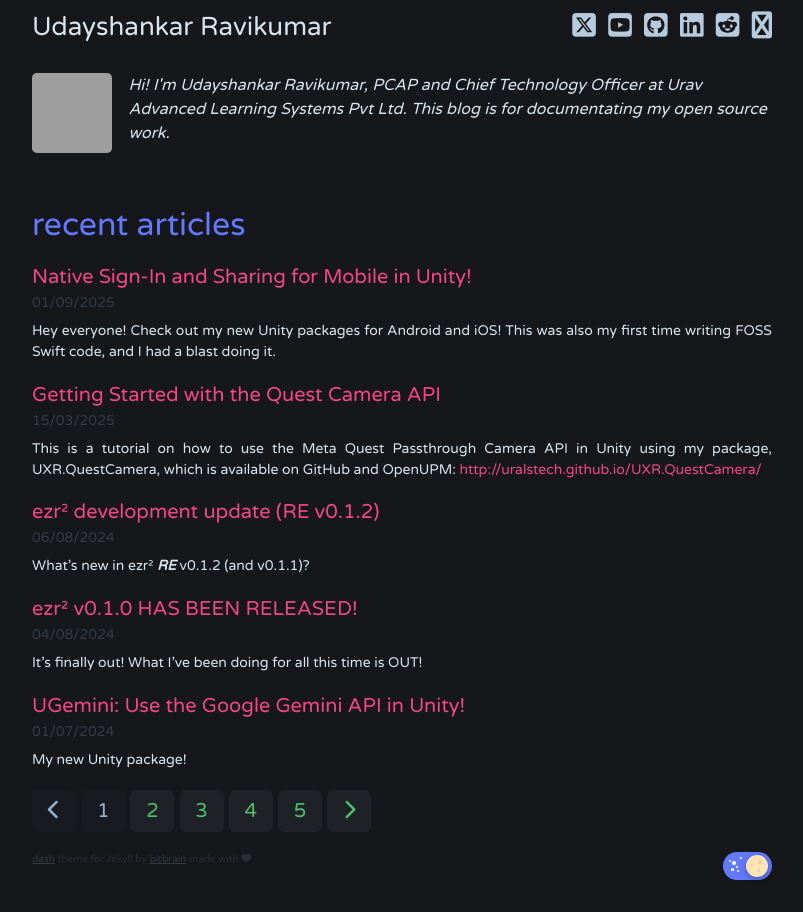
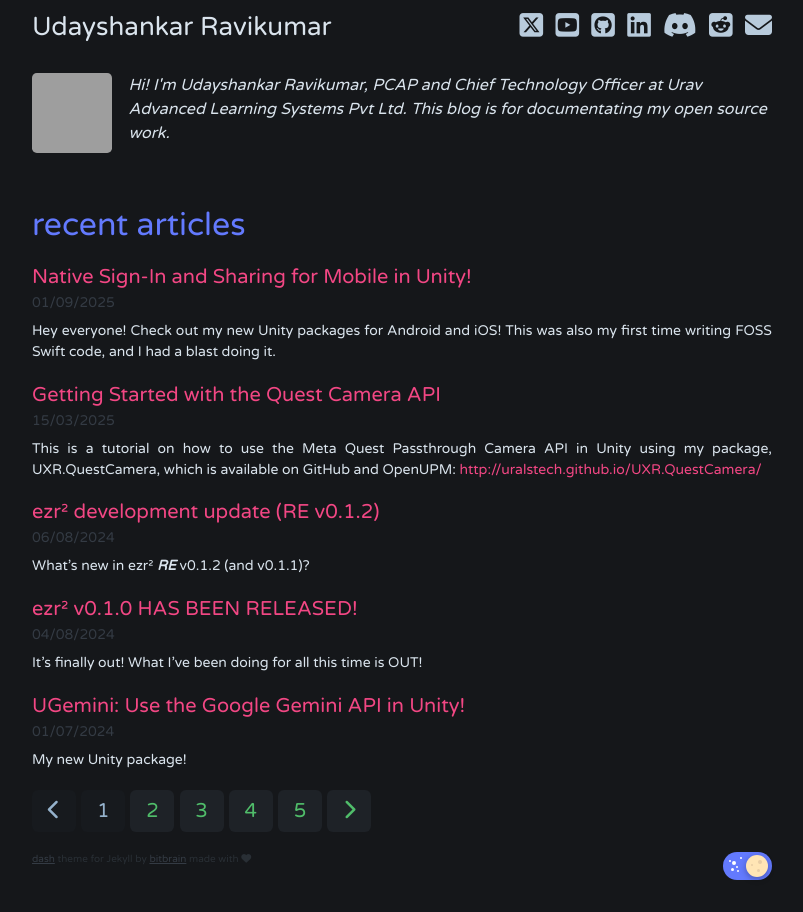
Before and after one commit to Uralstech/uralstech.github.io, a Jekyll site: the page built from index.html, in a window 1280 px wide. Shown: the whole page, without its empty margins (238-1041 px from the left). Built offline with Jekyll 4.4.1, drawn with Linux system fonts in a browser that asks for light colours; nearby versions of some CDN libraries; the list of posts is cut into pages by our own code; grey boxes are pictures that could not be loaded.

Commit message:
fixed socials

```diff
--- a/_config.yml
+++ b/_config.yml
@@ -43,12 +43,16 @@ dash:
     - url: https://www.linkedin.com/in/udayshankar-ctourals
       icon: linkedin
       color: blue
+    - url: https://discord.com/users/856445664372326400
+      icon: discord
+      color: indigo
     - url: https://www.reddit.com/user/uralstech_MR
       icon: square-reddit
       color: orange
     - url: mailto:udayshankar.cto@uralstech.in
       icon: envelope
-      color: indigo
+      color: teal
+      fa: true
 
 # Build Settings
 theme: jekyll-dash
```
